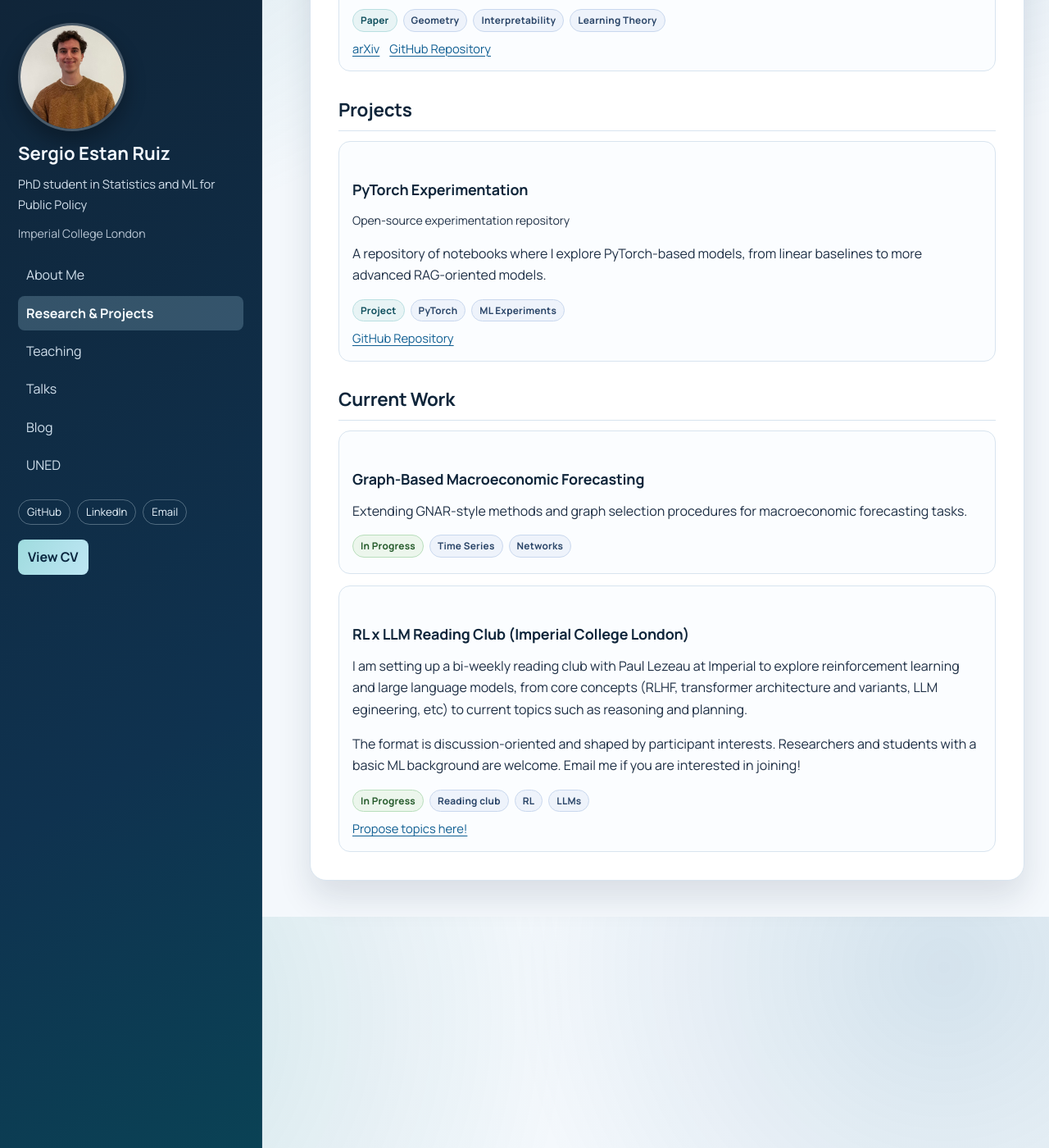
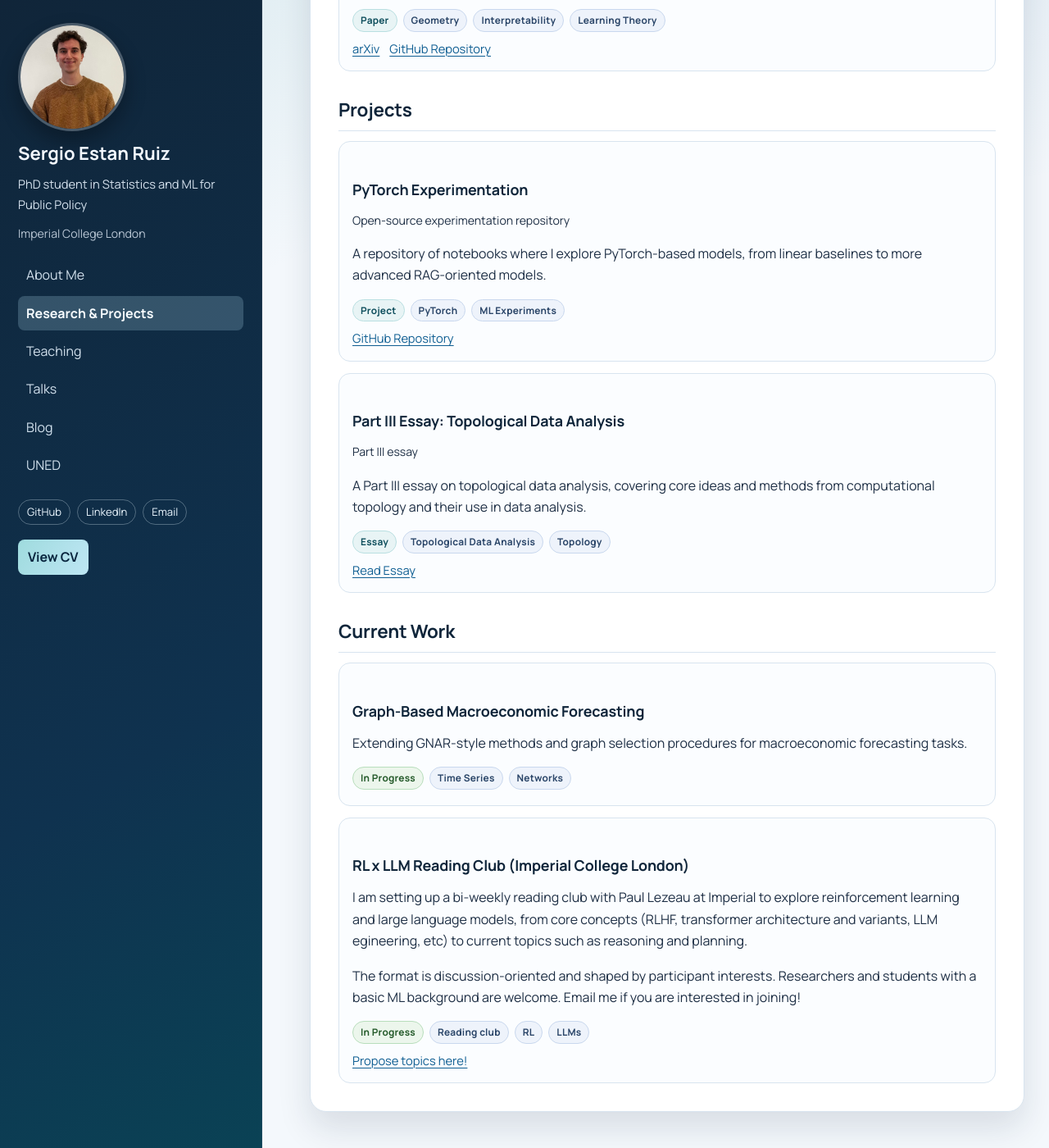
Before and after one commit to SergioEstanRuiz/SergioEstanRuiz.github.io, a Jekyll site: the page built from projects.md, in a window 1280 px wide and 1400 px high, scrolled down 428 px. Shown: the whole window at 82% size. Built offline with Jekyll 4.4.1, drawn with Linux system fonts in a browser that asks for light colours.

Commit message:
buttons +part iii essay

```diff
--- a/assets/css/site.css
+++ b/assets/css/site.css
@@ -106,12 +106,14 @@ a {
   border-radius: 999px;
   padding: 4px 10px;
   font-size: 0.82rem;
-  transition: background 0.2s ease, border-color 0.2s ease;
+  transition: transform 0.2s ease, background 0.2s ease, border-color 0.2s ease, box-shadow 0.2s ease;
 }
 
 .sidebar-links a:hover {
+  transform: translateY(-1px);
   background: rgba(236, 247, 255, 0.15);
   border-color: rgba(236, 247, 255, 0.65);
+  box-shadow: 0 8px 16px rgba(4, 24, 40, 0.24);
 }
 
 .cv-button {
@@ -124,6 +126,13 @@ a {
   background: linear-gradient(120deg, #9fdbde, #bee6f4);
   border-radius: 8px;
   padding: 8px 12px;
+  transition: transform 0.2s ease, box-shadow 0.2s ease, filter 0.2s ease;
+}
+
+.cv-button:hover {
+  transform: translateY(-2px);
+  box-shadow: 0 10px 18px rgba(7, 34, 54, 0.2);
+  filter: saturate(1.06);
 }
 
 .sidebar-nav {
@@ -145,12 +154,13 @@ a {
   text-decoration: none;
   padding: 8px 10px;
   border-radius: 8px;
-  transition: background 0.2s ease, transform 0.15s ease;
+  transition: transform 0.2s ease, background 0.2s ease, box-shadow 0.2s ease;
 }
 
 .nav-link:hover {
   background: rgba(233, 246, 255, 0.12);
-  transform: translateX(2px);
+  transform: translateX(4px);
+  box-shadow: 0 8px 16px rgba(6, 24, 39, 0.22);
 }
 
 .nav-link.active {
@@ -266,16 +276,16 @@ a {
   border-radius: 14px;
   background: #fbfdff;
   padding: 15px 16px;
-  transition: transform 0.18s ease, box-shadow 0.2s ease, border-color 0.2s ease;
+  transition: box-shadow 0.2s ease, border-color 0.2s ease, background-color 0.2s ease;
 }
 
 .feature-card:hover,
 .stack-card:hover,
 .teaching-card:hover,
 .year-block:hover {
-  transform: translateY(-2px);
-  box-shadow: 0 10px 20px rgba(17, 38, 61, 0.08);
-  border-color: #bfd5e8;
+  box-shadow: 0 7px 14px rgba(17, 38, 61, 0.06);
+  border-color: #c4d8ea;
+  background: #f7fbff;
 }
 
 .card-title {
@@ -437,13 +447,14 @@ a {
   text-decoration: none;
   color: inherit;
   background: #fff;
-  transition: transform 0.18s ease, box-shadow 0.2s ease;
+  transition: transform 0.22s cubic-bezier(0.22, 1, 0.36, 1), box-shadow 0.22s ease, border-color 0.22s ease;
 }
 
 .blog-card:hover,
 .note-card:hover {
-  transform: translateY(-3px);
-  box-shadow: 0 14px 24px rgba(17, 38, 61, 0.1);
+  transform: translateY(-4px) scale(1.01);
+  box-shadow: 0 16px 26px rgba(17, 38, 61, 0.14);
+  border-color: #bcd4e8;
 }
 
 .blog-thumb {
--- a/projects.md
+++ b/projects.md
@@ -47,6 +47,23 @@ permalink: /projects/
       <a href="https://github.com/SergioEstanRuiz/PyTorch-experimentation" target="_blank" rel="noopener">GitHub Repository</a>
     </div>
   </article>
+
+  <article class="stack-card">
+    <h3 class="card-title">Part III Essay: Topological Data Analysis</h3>
+    <p class="card-meta">Part III essay</p>
+    <p>
+      A Part III essay on topological data analysis, covering core ideas and methods
+      from computational topology and their use in data analysis.
+    </p>
+    <div class="chip-row">
+      <span class="chip">Essay</span>
+      <span class="chip light">Topological Data Analysis</span>
+      <span class="chip light">Topology</span>
+    </div>
+    <div class="link-row">
+      <a href="{{ '/assets/Part III Essay- Topological Data Analysis.pdf' | relative_url }}" target="_blank" rel="noopener">Read Essay</a>
+    </div>
+  </article>
 </div>
 
 ## Current Work
```
Also changed, not shown: 1 other file.
